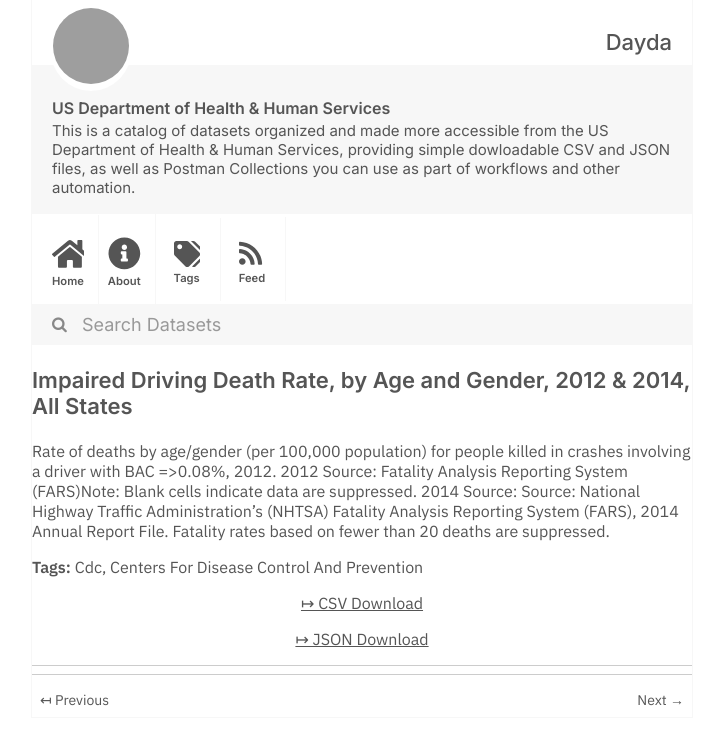
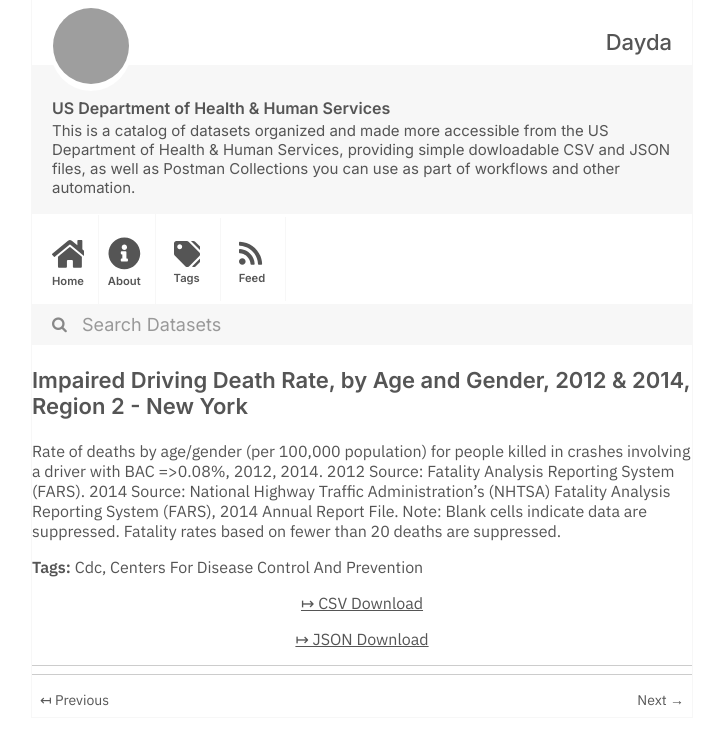
Before and after one commit to dayda-entities/us-department-of-health-and-human-services, a Jekyll site: the page built from _posts/2020-11-10-impaired-driving-death-rate-by.md, in a window 1280 px wide, cut to the strip 0-745 px from the top of the page. Shown: the whole strip, without its empty margins (278-999 px from the left). Built offline with Jekyll 4.4.1, drawn with Linux system fonts in a browser that asks for light colours; grey boxes are pictures that could not be loaded.

Commit message:
Publish Data

```diff
--- a/_posts/2020-11-10-impaired-driving-death-rate-by.md
+++ b/_posts/2020-11-10-impaired-driving-death-rate-by.md
@@ -1,16 +1,18 @@
 ---
-title: 'Impaired Driving Death Rate, by Age and Gender, 2012 & 2014, All States'
-created: '2020-11-10T16:18:20.678651'
-modified: '2021-03-16T19:21:42.524629'
+title: >-
+  Impaired Driving Death Rate, by Age and Gender, 2012 & 2014, Region 2 - New
+  York
+created: '2020-11-10T16:18:37.382383'
+modified: '2021-03-16T19:25:25.614803'
 state: active
 type: dataset
 tags:
   - Cdc
   - Centers For Disease Control And Prevention
 groups: []
-csv_url: 'https://data.cdc.gov/api/views/ebbj-sh54/rows.csv?accessType=DOWNLOAD'
-json_url: 'https://data.cdc.gov/api/views/ebbj-sh54/rows.json?accessType=DOWNLOAD'
+csv_url: 'https://data.cdc.gov/api/views/bptw-uw4i/rows.csv?accessType=DOWNLOAD'
+json_url: 'https://data.cdc.gov/api/views/bptw-uw4i/rows.json?accessType=DOWNLOAD'
 layout: post
 
 ---
-Rate of deaths by age/gender (per 100,000 population) for people killed in crashes involving a driver with BAC =>0.08%, 2012. 2012 Source: Fatality Analysis Reporting System (FARS)Note: Blank cells indicate data are suppressed. 2014 Source: Source: National Highway Traffic Administration's (NHTSA) Fatality Analysis Reporting System (FARS), 2014 Annual Report File. Fatality rates based on fewer than 20 deaths are suppressed.
+Rate of deaths by age/gender (per 100,000 population) for people killed in crashes involving a driver with BAC =>0.08%, 2012, 2014. 2012 Source: Fatality Analysis Reporting System (FARS). 2014 Source: National Highway Traffic Administration's (NHTSA) Fatality Analysis Reporting System (FARS), 2014 Annual Report File. Note: Blank cells indicate data are suppressed. Fatality rates based on fewer than 20 deaths are suppressed.
```
